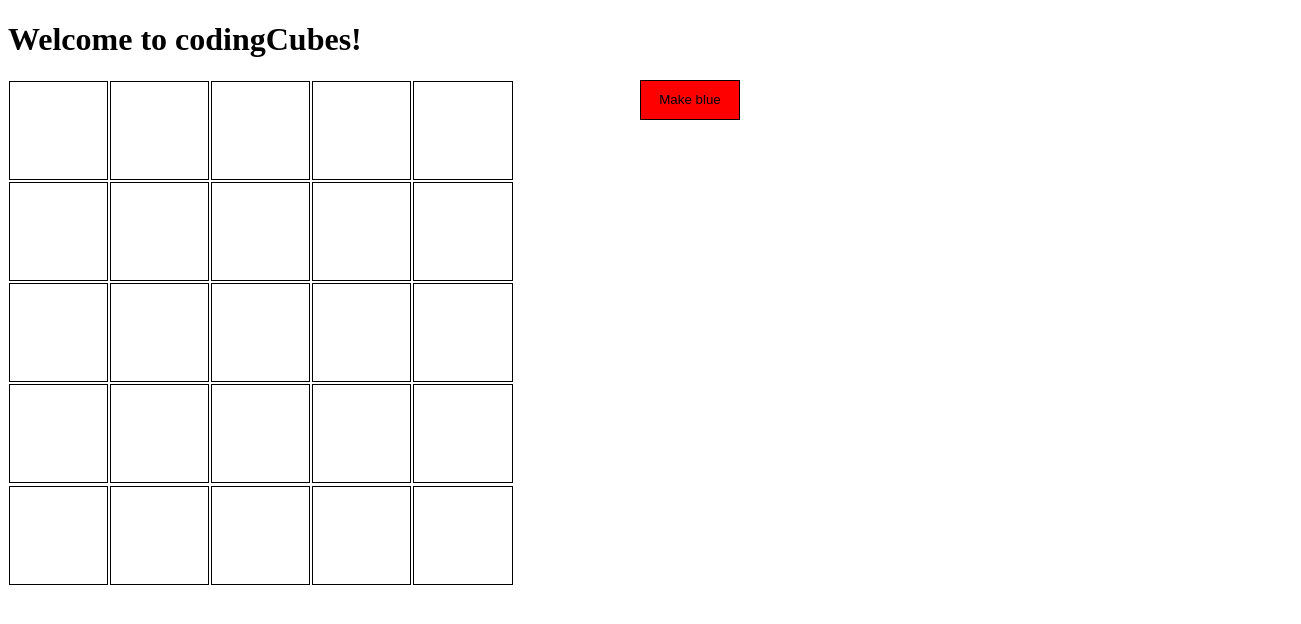
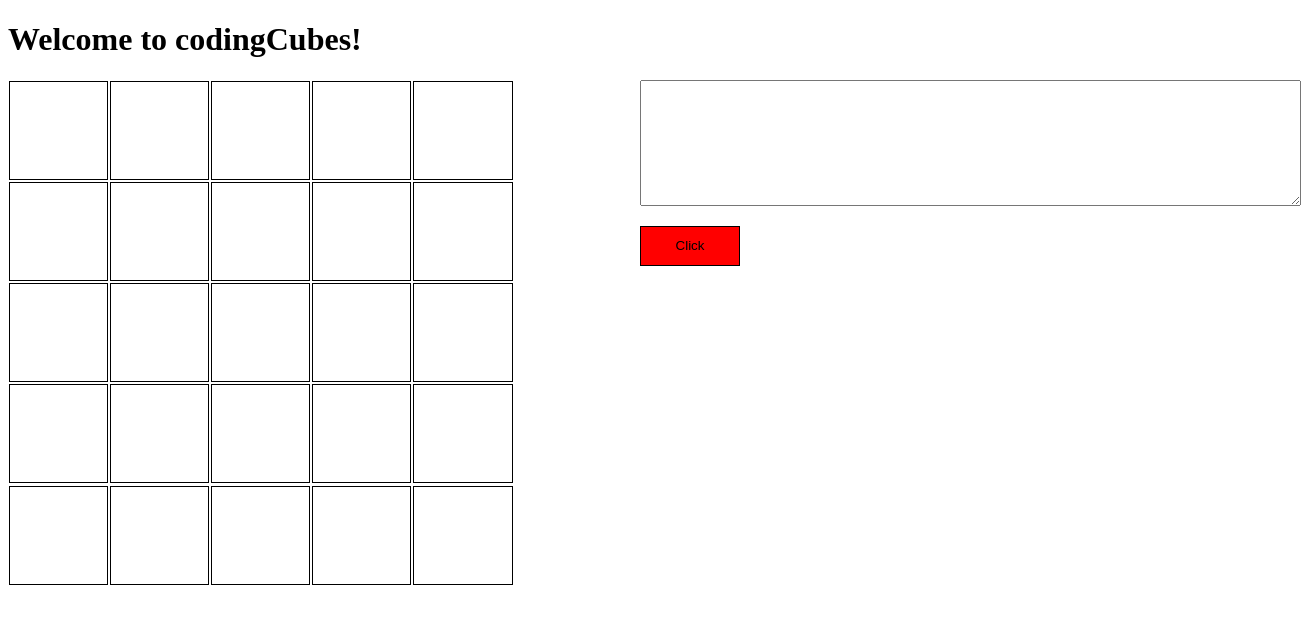
Before and after one commit to stangerjm/codingCubes, an Angular app: page / in a window 1280 px wide. Shown: the top 624 px of the page, 1301 px wide, since content can reach past the window. Built offline with nearby package versions, Linux system fonts and the light colour scheme.

Commit message:
parser code, statement class, interface UI

```diff
--- a/src/app/cc-grid/cc-grid.component.css
+++ b/src/app/cc-grid/cc-grid.component.css
@@ -1,15 +1,8 @@
-.main-grid{
+.main-grid {
   display: grid;
   grid-template-columns: 50% 50%;
 }
 
-cc-grid-list{
+cc-grid-list {
   width: 80%;
 }
-
-button{
-  width: 100px;
-  height: 40px;
-  background-color: red;
-  border: solid 1px black;
-}
--- a/src/app/cc-grid/cc-grid.component.html
+++ b/src/app/cc-grid/cc-grid.component.html
@@ -1,4 +1,4 @@
 <div class="main-grid">
   <cc-grid-list (window:resize)="onResize($event)"></cc-grid-list>
-  <button type="button" name="button" (click)="selectElement()">Make blue</button>
+  <cc-input></cc-input>
 </div>
--- a/src/app/cc-grid/cc-grid.component.ts
+++ b/src/app/cc-grid/cc-grid.component.ts
@@ -7,18 +7,13 @@ import { Component, OnInit } from '@angular/core';
 })
 export class CcGridComponent implements OnInit {
 
-  constructor() { }
+  constructor() {
+  }
 
   ngOnInit() {
   }
 
-  selectElement(){
-    let el = document.getElementById("cc-col1-row4");
-    el.style.backgroundColor = "blue";
-  }
-
-  onResize(event){
-    console.log(event.target.innerWidth);
-  }
+  //empty method. Triggers UI update to keep width and height of grid when window resizes
+  onResize(event){}
 
 }
--- /dev/null
+++ b/src/app/cc-input/cc-input.component.css
@@ -0,0 +1,11 @@
+button {
+  width: 100px;
+  height: 40px;
+  background-color: red;
+  border: solid 1px black;
+}
+
+textarea {
+  display: block;
+  margin-bottom: 20px;
+}
--- /dev/null
+++ b/src/app/cc-input/cc-input.component.html
@@ -0,0 +1,4 @@
+<div class="int-container">
+  <textarea name="name" rows="8" cols="80" #textBox></textarea>
+  <button type="button" name="button" (click)="selectElement(textBox.value)">Click</button>
+</div>
--- /dev/null
+++ b/src/app/cc-input/cc-input.component.ts
@@ -0,0 +1,34 @@
+import { Component, OnInit } from '@angular/core';
+import { CcParserService } from '../cc-parser.service';
+import { Statement } from '../statement/statement';
+
+@Component({
+  selector: 'cc-input',
+  templateUrl: './cc-input.component.html',
+  styleUrls: ['./cc-input.component.css']
+})
+export class CcInputComponent implements OnInit {
+
+  codeParser: CcParserService;
+
+  constructor(parser: CcParserService) {
+    this.codeParser = parser;
+  }
+
+  ngOnInit() {
+  }
+
+  selectElement(code){
+    let rawStatements = this.codeParser.parseStatements(code);
+    let statements = [];
+    rawStatements.forEach(function(statement){
+      let type = this.codeParser.getType(statement);
+      let color = this.codeParser.getColor(statement);
+      statements.push(new Statement(type, 1, 1, color));
+    }, this);
+    console.log(statements);
+    let el = document.getElementById("cc-col1-row1");
+    el.style.backgroundColor = code;
+  }
+
+}
--- /dev/null
+++ b/src/app/cc-parser.service.ts
@@ -0,0 +1,45 @@
+import { Injectable } from '@angular/core';
+
+@Injectable()
+export class CcParserService {
+
+  statementTypes = ["make", "loop", "var"];
+
+  constructor() { }
+
+  parseStatements(code: String){
+    let statements = [];
+    code.split(";").forEach(function(statement){
+      if(statement !== ""){
+        statements.push(statement.trim());
+      }
+    });
+    return statements;
+  }
+
+  getType(statement: String){
+    if(!statement){
+      return "none"
+    }
+    let type = statement.split(" ")[0];
+    if(this.statementTypes.indexOf(type) !== -1){
+      return type;
+    }
+
+    return "none";
+  }
+
+  getColor(statement: String){
+    if(!statement){
+      return "noColor";
+    }
+    let stmt = statement.split(" ");
+    return stmt[stmt.length - 1];
+  }
+
+  getRowNumber(statement: String){
+    if(!statement){
+      return -1;
+    }
+  }
+}
--- /dev/null
+++ b/src/app/statement/statement.ts
@@ -0,0 +1,3 @@
+export class Statement {
+  constructor(public type: String, public rowNum: Number, public colNum: Number, public color: String){}
+}
```
Also changed, not shown: src/app/app.module.ts (+5 -2 lines).
